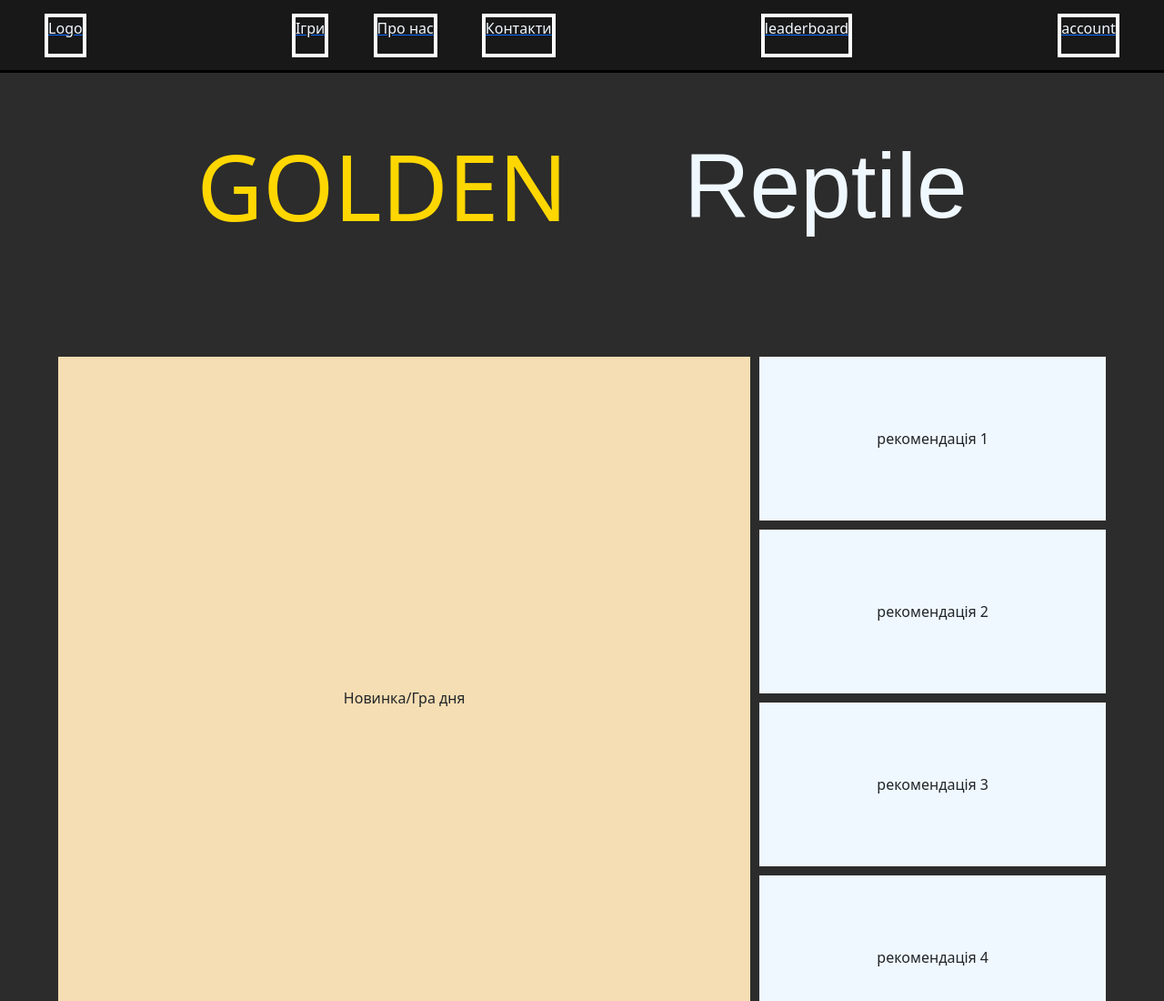
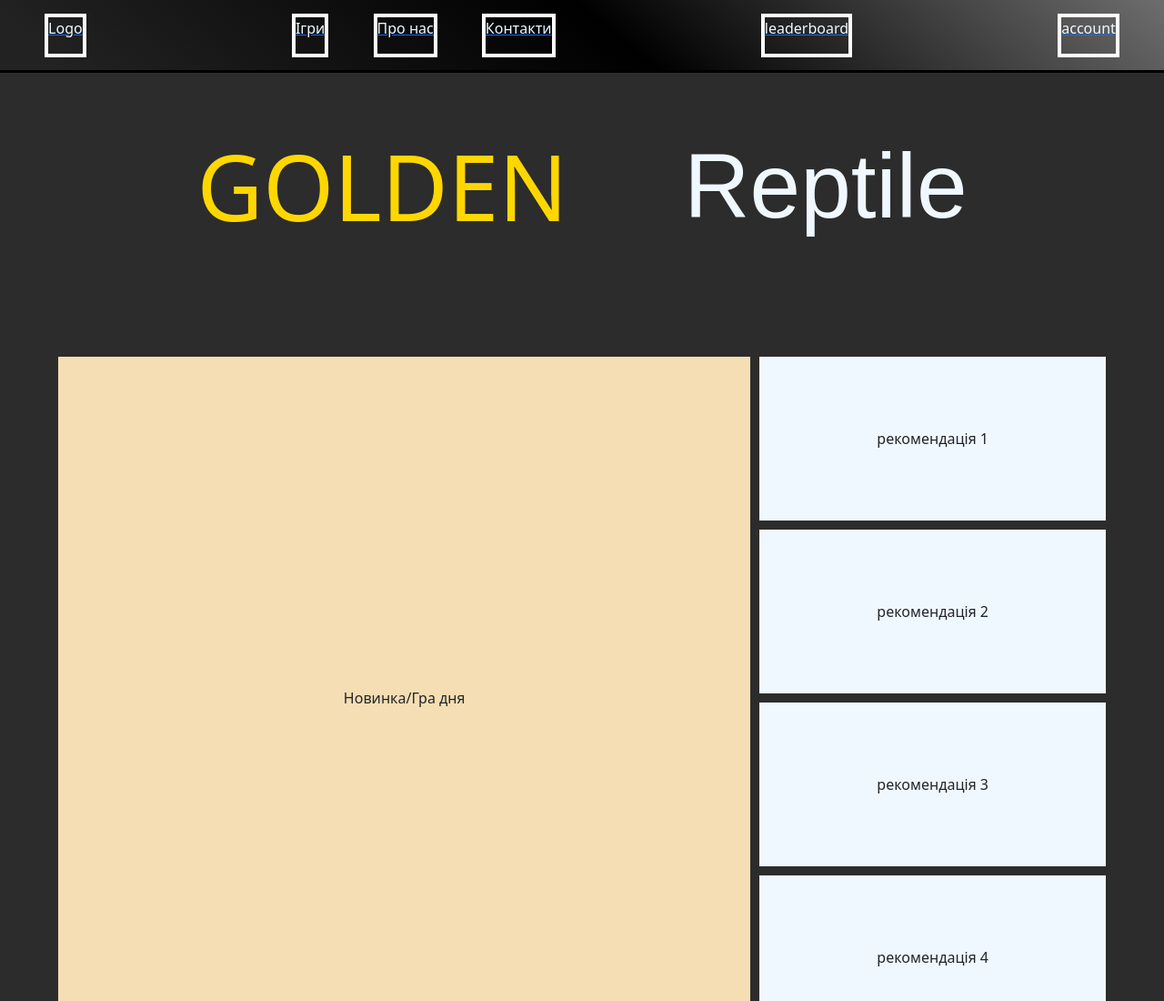
Before and after one commit to Biceps176/GoldenReptile, a plain HTML site: page index.html in a window 1280 px wide. Shown: the top 1100 px of the page at 91% size. Drawn offline with nearby package versions, Linux system fonts and the light colour scheme.

Commit message:
Add files via upload

```diff
--- a/style.css
+++ b/style.css
@@ -3,7 +3,7 @@ body{
     background-color: #2c2c2c;
 }
 .headdiv{
-    background-color: #181818;
+    background-image: linear-gradient(40deg, rgb(34, 34, 34)5%, black , rgb(110, 109, 109));
     height: 10vh;
     display: flex;
     width: 100%;
```
